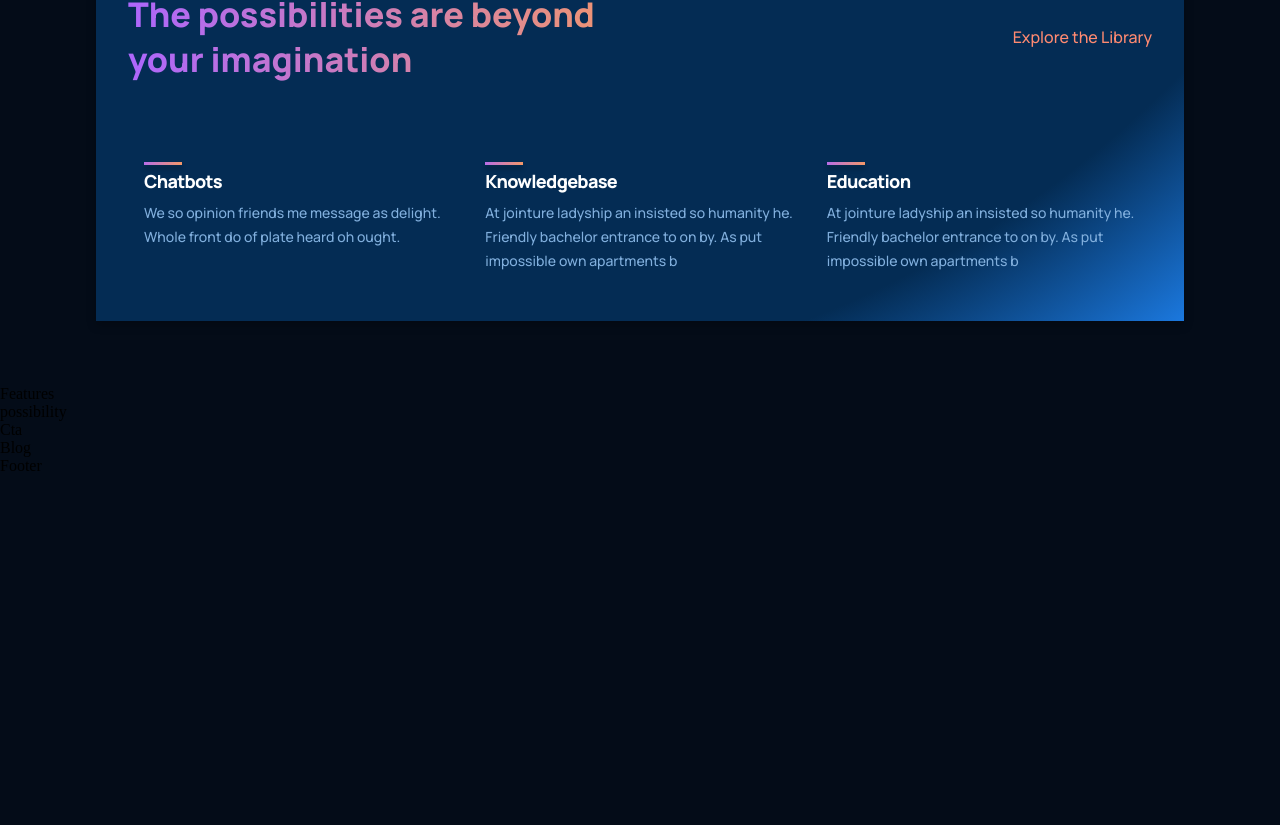
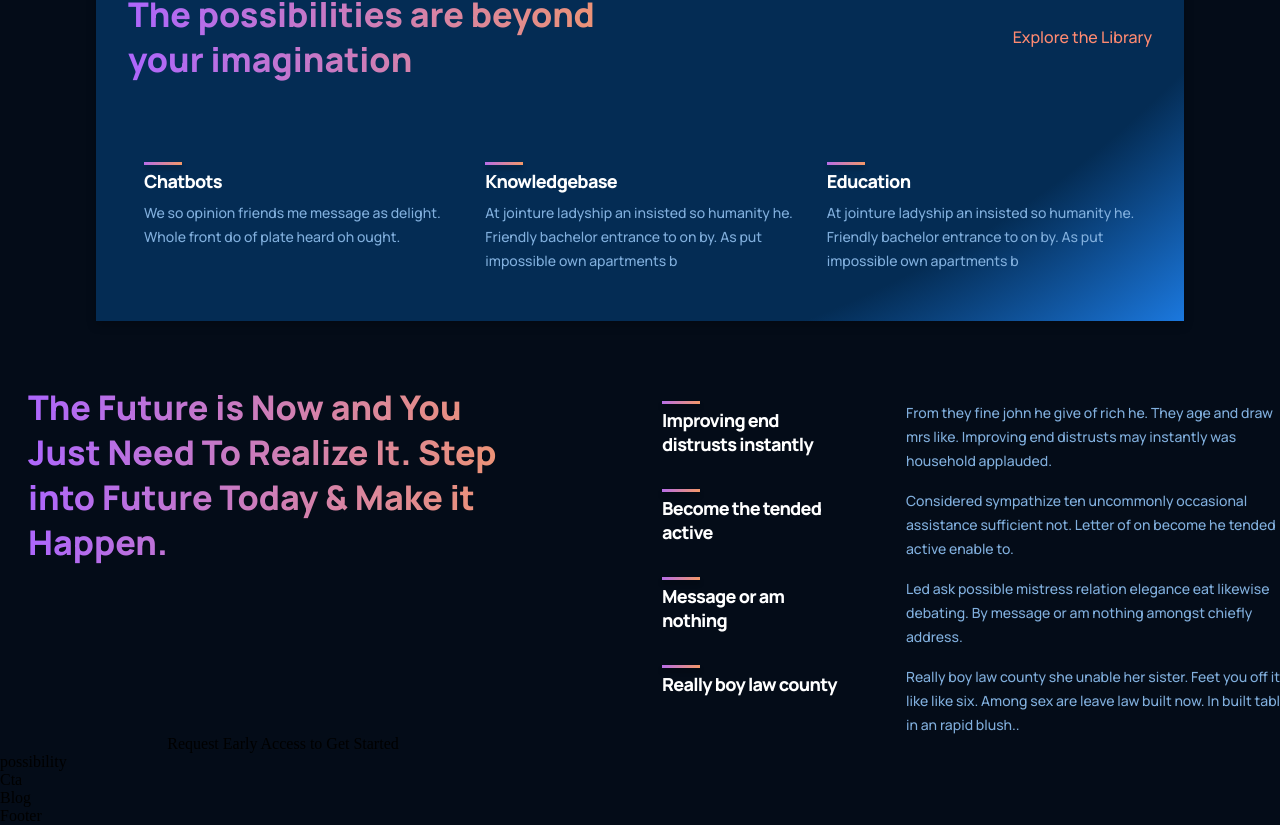
Before and after one commit to esplanadeA/PTproject_01, a React (Create React App) app: page / in a window 1280 px wide. Shown: the part 1272-2097 px from the top of the page. Before the commit the page ends 1747 px from the top, so only its background shows below. Built offline with nearby package versions, Linux system fonts and the light colour scheme.

Commit message:
features section cp done

```diff
--- a/src/containers/features/Features.jsx
+++ b/src/containers/features/Features.jsx
@@ -1,8 +1,47 @@
 import React from 'react'
-import './feature.css'
+import Feature from '../../components/feature/Feature'
+import './features.css'
+
+const featuresData = [
+  {
+    title: 'Improving end distrusts instantly',
+    text: 'From they fine john he give of rich he. They age and draw mrs like. Improving end distrusts may instantly was household applauded.',
+  },
+  {
+    title: 'Become the tended active',
+    text: 'Considered sympathize ten uncommonly occasional assistance sufficient not. Letter of on become he tended active enable to.',
+  },
+  {
+    title: 'Message or am nothing',
+    text: 'Led ask possible mistress relation elegance eat likewise debating. By message or am nothing amongst chiefly address.',
+  },
+  {
+    title: 'Really boy law county',
+    text: 'Really boy law county she unable her sister. Feet you off its like like six. Among sex are leave law built now. In built table in an rapid blush..',
+  },
+]
 
 const Features = () => {
-  return <div>Features</div>
+  return (
+    <div className="gpt3__features section-padding">
+      <div className="gpt3__features-heading">
+        <h1 className="gradient__text">
+          The Future is Now and You Just Need To Realize It. Step into Future
+          Today & Make it Happen.
+        </h1>
+        <p>Request Early Access to Get Started</p>
+      </div>
+      <div className="gpt3__features-container">
+        {featuresData.map((item, index) => (
+          <Feature
+            title={item.title}
+            text={item.text}
+            key={item.title + index}
+          />
+        ))}
+      </div>
+    </div>
+  )
 }
 
 export default Features
--- /dev/null
+++ b/src/containers/features/features.css
@@ -0,0 +1,32 @@
+.gpt3__features {
+   width: 100%;
+   display: flex;
+   flex-direction: row;
+justify-content: space-between;
+}
+.gpt3__features-heading{
+   flex:1;
+    display: flex;
+    flex-direction: column;
+    justify-content: space-between;
+    align-items: center;
+    text-align: left;
+    margin-right: 5rem;
+}
+
+.gpt3__features-heading h1 {
+    font-size: 34px;
+    line-height: 45px;
+    font-weight: 800;
+    font-family: var(--font-family);
+    max-width: 510px;
+}
+
+.gpt3__whatgpt3-heading p {
+    font-family: var(--font-family);
+    font-weight: 500;
+    font-size: 16px;
+    line-height: 30px;
+    color: var(--color-subtext);
+    cursor: pointer;
+}
```
Also changed, not shown: src/containers/features/feature.css (deleted).
